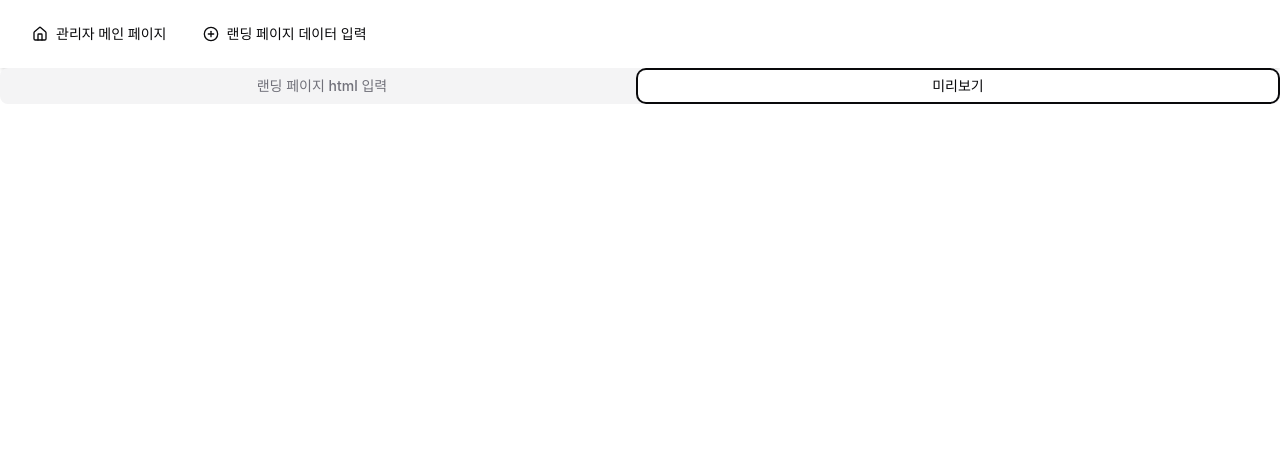
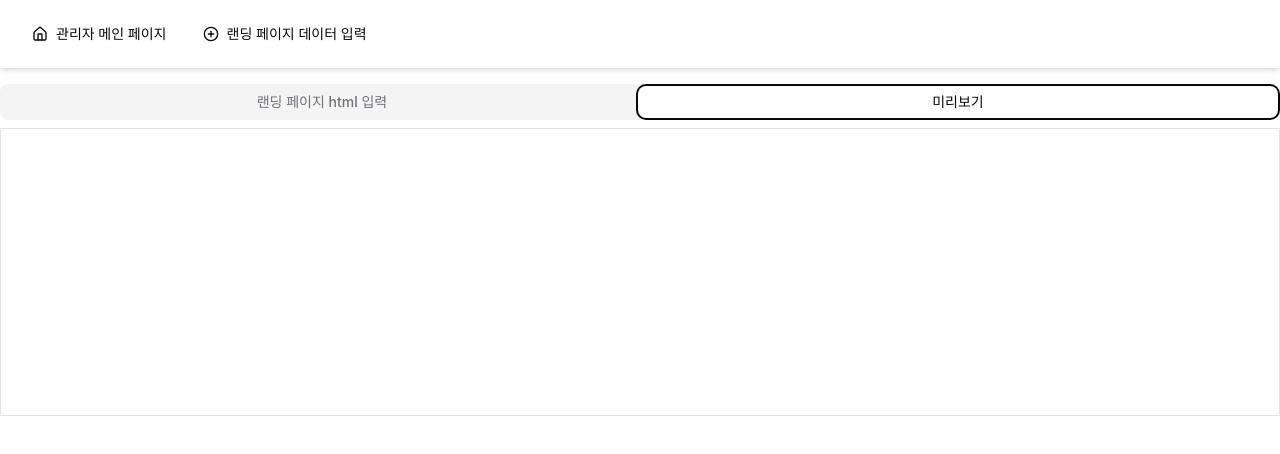
Before and after one commit to bnine302/my-landing-react-app, a React (Vite) app: page /admin/add in a window 1280 px wide. Both pictures are taken after a click on the tab "미리보기". Shown: the top 454 px of the page. Built offline with nearby package versions, Linux system fonts and the light colour scheme; a web font is replaced by a local one.

Commit message:
fix: DOMPurify.sanitize시 link 태그도 제거되어 CSS 미적용되는 이슈로 인해 사용하지 않도록 변경

```diff
--- a/package.json
+++ b/package.json
@@ -39,11 +39,13 @@
     "@radix-ui/react-toggle-group": "^1.1.0",
     "@radix-ui/react-tooltip": "^1.1.4",
     "@tanstack/react-query": "^5.61.0",
+    "@types/dompurify": "^3.0.5",
     "axios": "^1.7.7",
     "class-variance-authority": "^0.7.0",
     "clsx": "^2.1.1",
     "cmdk": "^1.0.0",
     "date-fns": "^3.6.0",
+    "dompurify": "^3.2.1",
     "embla-carousel-react": "^8.5.1",
     "input-otp": "^1.4.1",
     "lucide-react": "^0.460.0",
--- a/src/layout/AdminLayout.tsx
+++ b/src/layout/AdminLayout.tsx
@@ -3,11 +3,11 @@ import { Link, Outlet } from 'react-router-dom'
 
 export default function AdminLayout() {
   return (
-    <div>
+    <div className='flex flex-col gap-4'>
       <AdminNavbar />
 
       <main>
-        <Outlet /> {/* 하위 라우트의 컴포넌트가 여기에 렌더링됩니다 */}
+        <Outlet />
       </main>
     </div>
   )
--- a/src/page/admin/AddPage.tsx
+++ b/src/page/admin/AddPage.tsx
@@ -4,6 +4,7 @@ import { useState } from 'react'
 import { Button } from '@/components/ui/button'
 import { useMutation } from '@tanstack/react-query'
 import axios from 'axios'
+// import DOMPurify from 'dompurify'
 
 export default function AddPage() {
   const navigate = useNavigate()
@@ -13,6 +14,7 @@ export default function AddPage() {
     mutationFn: async (newContent: string) => {
       return axios.put('/api/datas/1', {
         dno: 1,
+        // content: DOMPurify.sanitize(newContent)
         content: newContent
       })
     },
@@ -27,7 +29,7 @@ export default function AddPage() {
   })
 
   const handleChange = (e: React.ChangeEvent<HTMLTextAreaElement>) => {
-    setContent(e.target.value)
+    setContent(e.target.value);
   }
 
   const handleSubmit = async (e: React.FormEvent<HTMLFormElement>) => {
@@ -56,8 +58,10 @@ export default function AddPage() {
       content: (
         <div
           dangerouslySetInnerHTML={{
-            __html: content
+            __html: content // script 동작은 막지만, onclick 등 이벤트는 동작함
+            // __html: DOMPurify.sanitize(content) // link가 동작하지 않음
           }}
+          className='p-4 border min-h-72'
         />
       ),
     },
```
Also changed, not shown: 1 other file (tests, documents, lock files or other folders).
